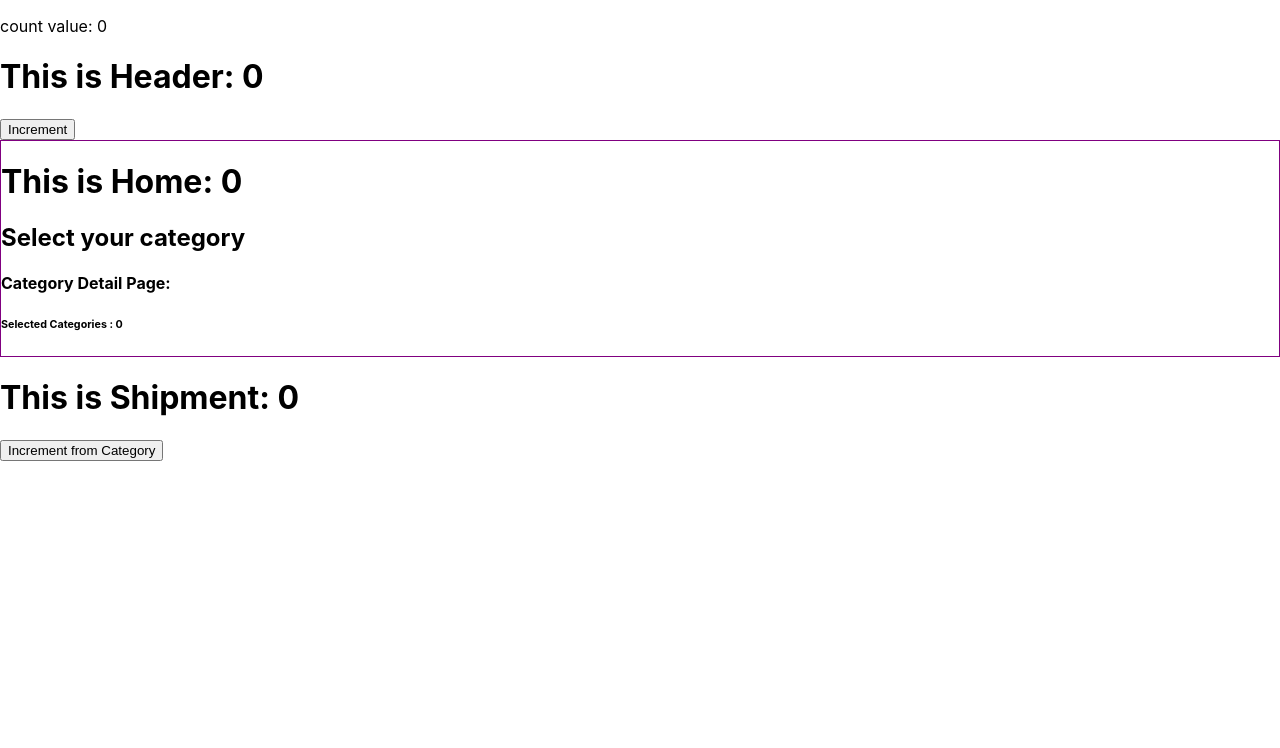
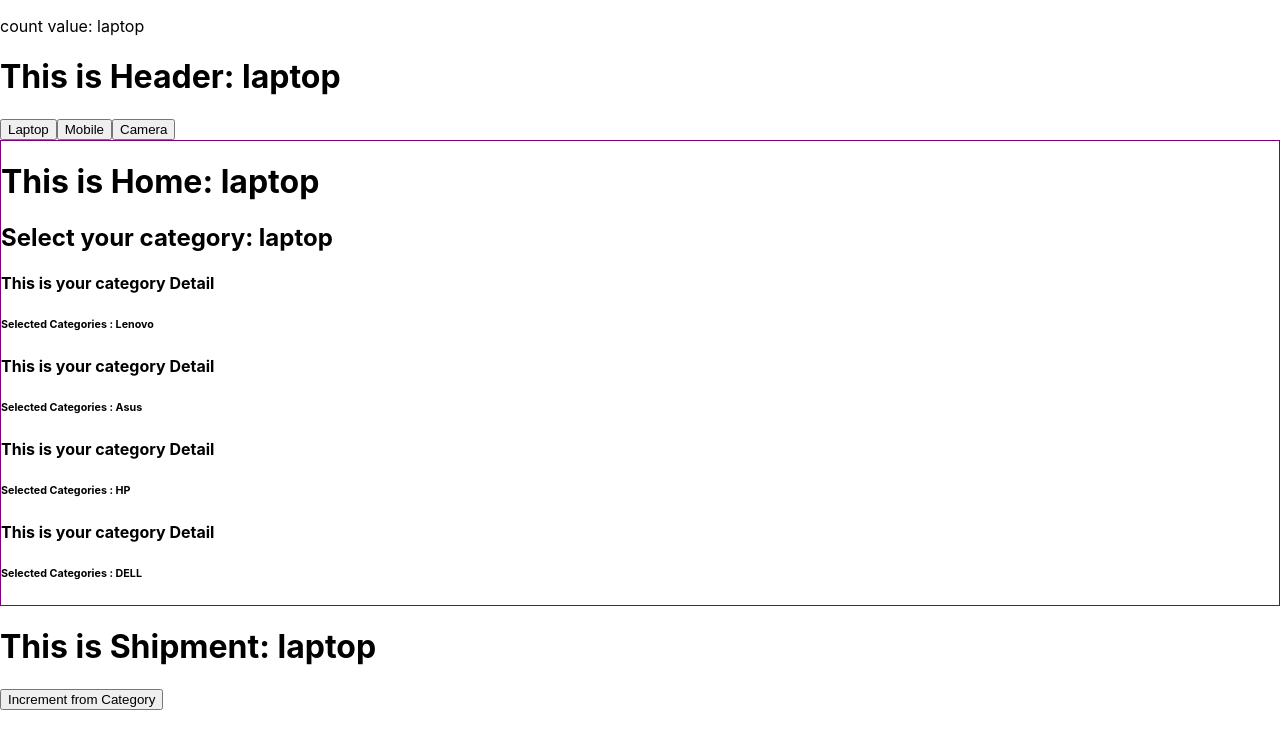
Before and after one commit to Rasujon3/state-in-details, a React (Create React App) app: page / in a window 1280 px wide. Shown: the top 748 px of the page. Built offline with nearby package versions, Linux system fonts and the light colour scheme.

Commit message:
fetch data using fake api & handle it using context

```diff
--- a/src/App.js
+++ b/src/App.js
@@ -7,7 +7,7 @@ import React, { createContext, useState } from 'react';
 export const CategoryContext = createContext();
 
 function App() {
-  const [category, setCategory] = useState(0);
+  const [category, setCategory] = useState('laptop');
 
   return (
     <CategoryContext.Provider value={[category,setCategory]}>
--- a/src/components/Categories/Categories.js
+++ b/src/components/Categories/Categories.js
@@ -1,11 +1,33 @@
-import React from 'react';
+import React, { useContext, useEffect, useState } from 'react';
+import { CategoryContext } from '../../App';
 import CategoryDetail from '../CategoryDetail/CategoryDetail';
 
+const allProducts = [
+                {name:'Lenovo',category:'laptop'},{name:'Asus',category:'laptop'},
+                {name:'HP',category:'laptop'},{name:'DELL',category:'laptop'},
+
+                {name:'Samsung',category:'mobile'},{name:'Nokia',category:'mobile'},
+                {name:'Lava',category:'mobile'},{name:'Apple',category:'mobile'},
+
+                {name:'Canon',category:'camera'},{name:'Nikkon',category:'camera'},
+                {name:'Sony',category:'camera'},{name:'Apple',category:'camera'}
+            ]
+
+
 const Categories = () => {
+    const [category] = useContext(CategoryContext);
+    const [products,setProducts] = useState([]);
+    useEffect(()=>{
+        const matchedProducts = allProducts.filter(pd=>pd.category.toLowerCase() === category.toLowerCase());
+        setProducts(matchedProducts);
+    },[category])
     return (
         <div>
-            <h2>Select your category </h2>
-            <CategoryDetail></CategoryDetail>
+            <h2>Select your category: {category} </h2>
+            {
+
+            products.map(pd=><CategoryDetail product = {pd}></CategoryDetail>)
+            }
         </div>
     );
 };
--- a/src/components/CategoryDetail/CategoryDetail.js
+++ b/src/components/CategoryDetail/CategoryDetail.js
@@ -2,12 +2,11 @@ import React, { useContext } from 'react';
 import { CategoryContext } from '../../App';
 
 const CategoryDetail = (props) => {
-    const category = useContext(CategoryContext);
-    const {count} = props;
+    const {name} = props.product;
     return (
         <div>
-            <h4>Category Detail Page: {count}</h4>
-            <h6>Selected Categories : {category}</h6>
+            <h4>This is your category Detail</h4>
+            <h6>Selected Categories : {name}</h6>
         </div>
     );
 };
--- a/src/components/Header/Header.js
+++ b/src/components/Header/Header.js
@@ -8,7 +8,9 @@ const Header = (props) => {
     return (
         <div>
             <h1>This is Header: {category}</h1>
-            <button onClick={()=>setCategory(category+1)}>Increment</button>
+            <button onClick={()=>setCategory('Laptop')}>Laptop</button>
+            <button onClick={()=>setCategory('Mobile')}>Mobile</button>
+            <button onClick={()=>setCategory('Camera')}>Camera</button>
 
         </div>
     );
```
